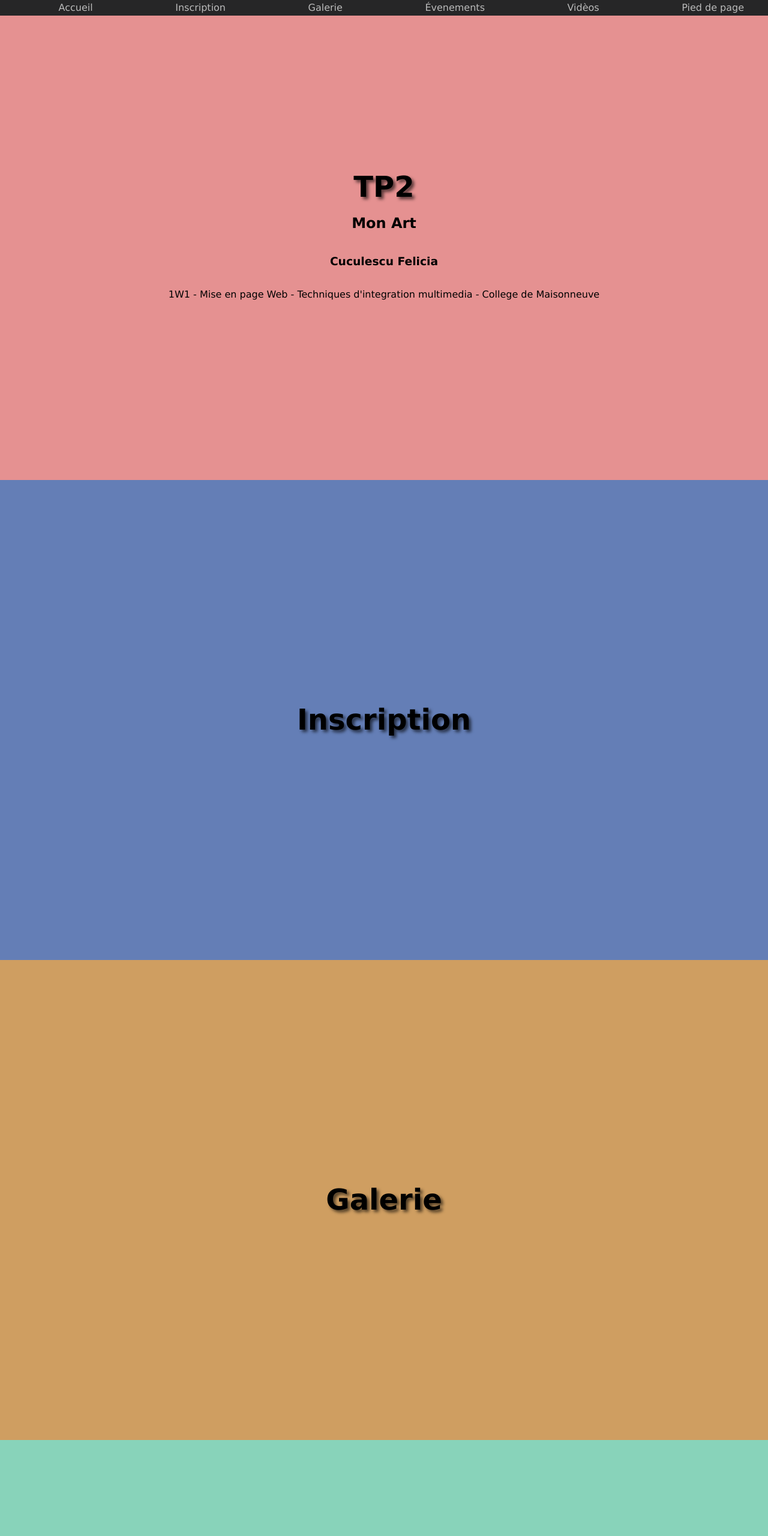
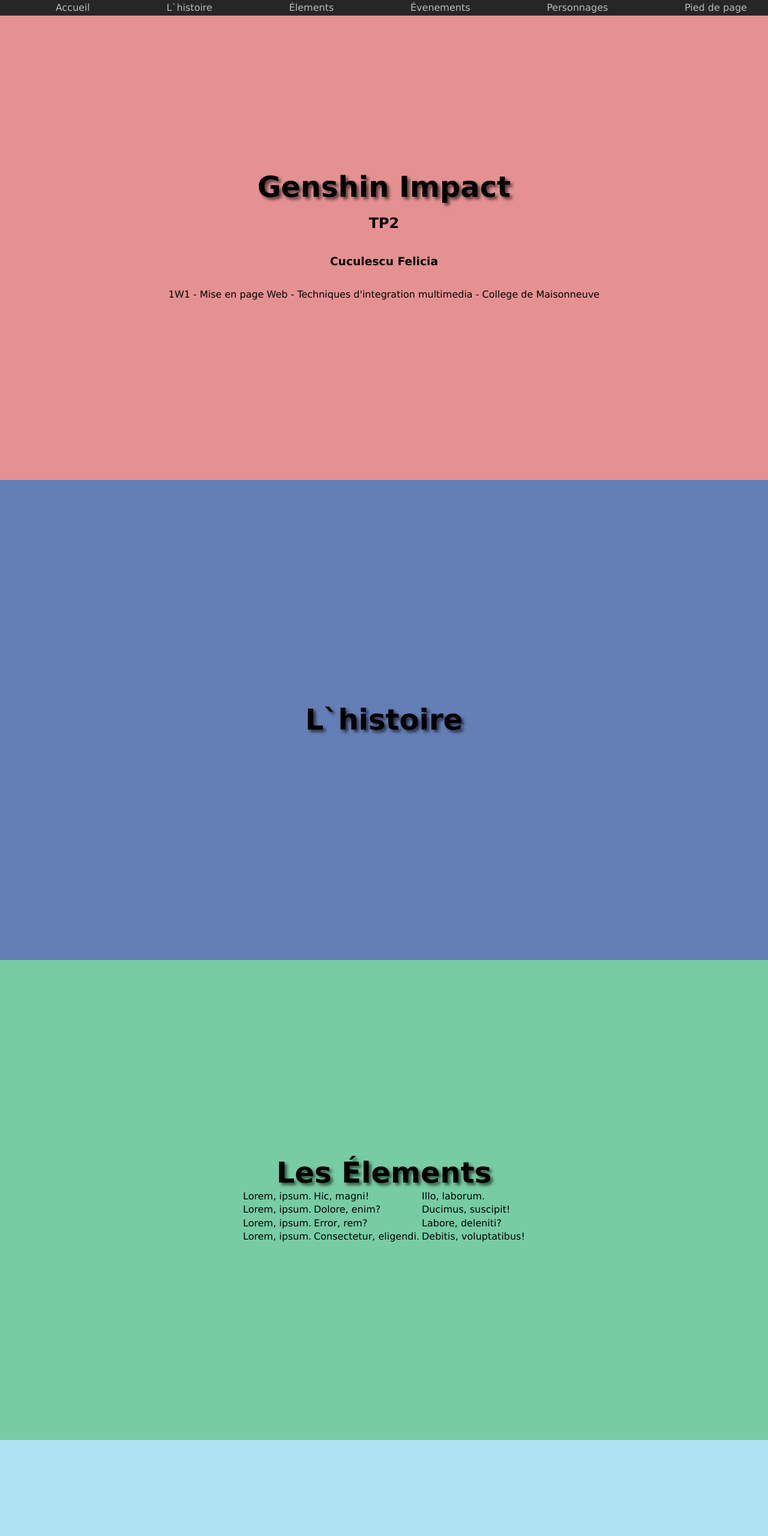
Before and after one commit to FeliciaCuculescu/1w1, a plain HTML site: page index.htm in a window 1280 px wide. Shown: the top 2560 px of the page at 60% size. Drawn offline with Linux system fonts and the light colour scheme.

Commit message:
ajout du tableau pt1

```diff
--- a/css/style.css
+++ b/css/style.css
@@ -47,18 +47,27 @@ nav a {
   background-color: rgb(100, 126, 182);
 }
 
-#galerie {
-  background-color: rgb(207, 158, 97);
+#tableau {
+  background-color: rgb(119, 204, 164);
+  display: flex;
+  flex-direction: column;
+}
+
+table {
+  display: flex;
+  flex-direction: column;
+  justify-content: space-around;
 }
 
 #evenements {
-  background-color: rgb(136, 211, 186);
+  background-color: rgb(177, 228, 243);
 }
 
-#videos {
-  background-color: rgb(183, 135, 222);
+#personnages {
+  background-color: rgb(240, 184, 82);
 }
 
 #footer {
-  background-color: rgb(135, 222, 135);
+  background-color: rgb(0, 0, 0);
+  color: #bbb;
 }
--- a/index.htm
+++ b/index.htm
@@ -13,16 +13,16 @@
     <header>
       <nav>
         <a href="#accueil">Accueil</a>
-        <a href="#inscription">Inscription</a>
-        <a href="#galerie">Galerie</a>
+        <a href="#inscription">L`histoire</a>
+        <a href="#tableau">Élements</a>
         <a href="#evenements">Évenements</a>
-        <a href="#videos">Vidèos</a>
+        <a href="#personnages">Personnages</a>
         <a href="#footer">Pied de page</a>
       </nav>
 
       <section id="accueil">
-        <h1>TP2</h1>
-        <h2>Mon Art</h2>
+        <h1>Genshin Impact</h1>
+        <h2>TP2</h2>
         <h3>Cuculescu Felicia</h3>
         <p>
           1W1 - Mise en page Web - Techniques d'integration multimedia - College
@@ -30,16 +30,39 @@
         </p>
       </section>
       <section id="inscription">
-        <h1>Inscription</h1>
+        <h1>L`histoire</h1>
       </section>
-      <section id="galerie">
-        <h1>Galerie</h1>
+      <section id="tableau">
+        <h1>Les Élements</h1>
+        <!-- table>(tr>(td>lorem2)*3)*4 -->
+        <table>
+          <tr>
+            <td>Lorem, ipsum.</td>
+            <td>Hic, magni!</td>
+            <td>Illo, laborum.</td>
+          </tr>
+          <tr>
+            <td>Lorem, ipsum.</td>
+            <td>Dolore, enim?</td>
+            <td>Ducimus, suscipit!</td>
+          </tr>
+          <tr>
+            <td>Lorem, ipsum.</td>
+            <td>Error, rem?</td>
+            <td>Labore, deleniti?</td>
+          </tr>
+          <tr>
+            <td>Lorem, ipsum.</td>
+            <td>Consectetur, eligendi.</td>
+            <td>Debitis, voluptatibus!</td>
+          </tr>
+        </table>
       </section>
       <section id="evenements">
-        <h1>Evenements</h1>
+        <h1>Évenements</h1>
       </section>
-      <section id="videos">
-        <h1>Videos</h1>
+      <section id="personnages">
+        <h1>Mes personnages préferes</h1>
       </section>
       <section id="footer">
         <h1>Pied de page</h1>
```
